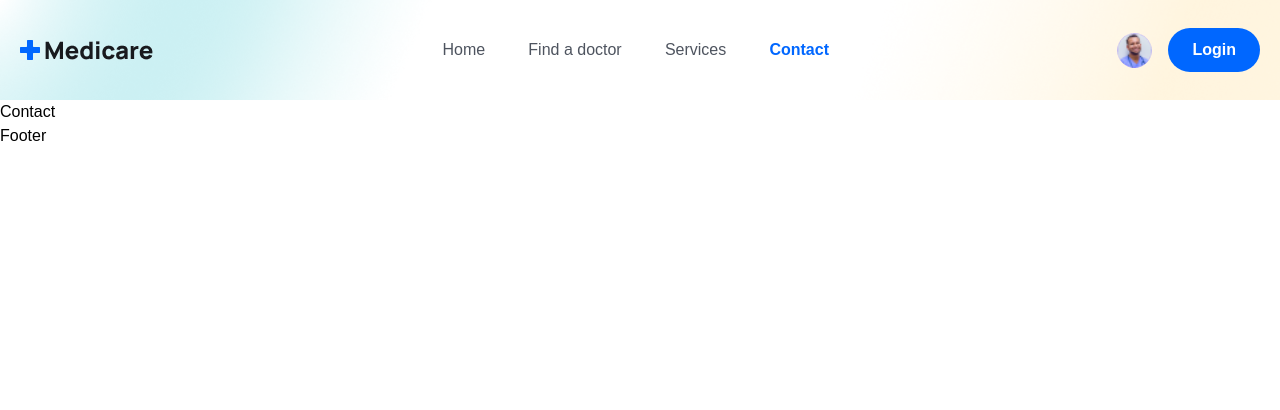
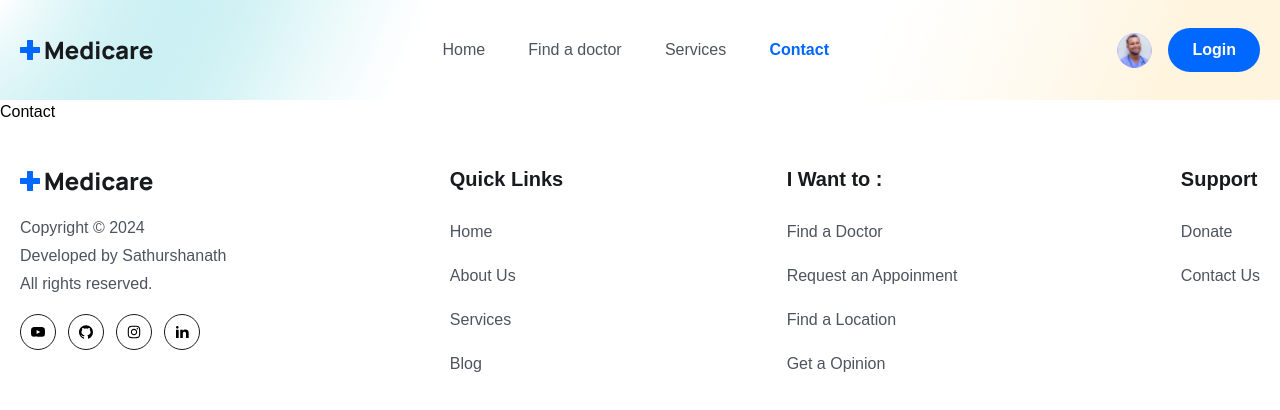
Before and after one commit to SathurshanPrabaharan/medicare-booking-app, a React (Vite) app in the folder frontend/: page /contact in a window 1280 px wide. Shown: the top 410 px of the page. Built offline with nearby package versions, Linux system fonts and the light colour scheme.

Commit message:
Implement Footer

```diff
--- a/frontend/src/Components/Footer/Footer.jsx
+++ b/frontend/src/Components/Footer/Footer.jsx
@@ -1,9 +1,134 @@
-import React from 'react'
+import React from "react";
+
+import { Link } from "react-router-dom";
+import logo from "../../assets/images/logo.png";
+import { RiLinkedinFill } from "react-icons/ri";
+import {
+  AiFillYoutube,
+  AiFillGithub,
+  AiOutlineInstagram,
+} from "react-icons/ai";
+
+const socialLinks = [
+  {
+    path: "https://www.youtube.com",
+    icon: <AiFillYoutube className="group-hover:text-white w-4 h-5" />,
+  },
+  {
+    path: "https://www.github.com",
+    icon: <AiFillGithub className="group-hover:text-white w-4 h-5" />,
+  },
+  {
+    path: "https://www.instagram.com",
+    icon: <AiOutlineInstagram className="group-hover:text-white w-4 h-5" />,
+  },
+  {
+    path: "https://www.linkedin.com",
+    icon: <RiLinkedinFill className="group-hover:text-white w-4 h-5" />,
+  },
+];
+
+const quickLinks01 = [
+  {
+    path: "/home",
+    display: "Home",
+  },
+  {
+    path: "/",
+    display: "About Us",
+  },
+  {
+    path: "/services",
+    display: "Services",
+  },
+  {
+    path: "/",
+    display: "Blog",
+  },
+];
+
+const quickLinks02 = [
+  {
+    path: "/find-a-doctor",
+    display: "Find a Doctor",
+  },
+  {
+    path: "/",
+    display: "Request an Appoinment",
+  },
+  {
+    path: "/",
+    display: "Find a Location",
+  },
+  {
+    path: "/",
+    display: "Get a Opinion",
+  },
+];
+
+const quickLinks03 = [
+  {
+    path: "/",
+    display: "Donate",
+  },
+  {
+    path: "/contact",
+    display: "Contact Us",
+  },
+];
 
 function Footer() {
+  const year = new Date().getFullYear();
+
   return (
-    <div>Footer</div>
-  )
+    <footer className="pb-16 pt-10">
+      <div className="container">
+        <div className="flex justify-between flex-col md:flex-row flex-wrap gap-[30px]">
+          <div>
+            <img src={logo} alt="" />
+            <p className="text-[16px] leading-7 font-[400] text-textColor mt-4">
+              Copyright &copy; {year} <br />
+              Developed by Sathurshanath <br />
+              All rights reserved.
+            </p>
+
+            <div className="flex items-center gap-3 mt-4">
+              {socialLinks.map((link, index) => (
+                <Link
+                  to={link.path}
+                  key={index}
+                  className="w-9 h-9 border border-solid border-[#181A1E] rounded-full flex justify-center items-center group hover:bg-primaryColor hover:border-none"
+                >
+                  {link.icon}
+                </Link>
+              ))}
+            </div>
+          </div>
+
+          <div>
+            <h2 className="text-[20px] leading-[30px] font-[700] mb-6 text-headingColor">Quick Links</h2>
+            <ul>
+              {quickLinks01.map((item,index)=><li key={index} className="mb-4"><Link to={item.path} className="text-[16px] leading-7 font-[400] text-textColor">{item.display}</Link></li>)}
+            </ul>
+          </div>
+
+          <div>
+            <h2 className="text-[20px] leading-[30px] font-[700] mb-6 text-headingColor">I Want to : </h2>
+            <ul>
+              {quickLinks02.map((item,index)=><li key={index} className="mb-4"><Link to={item.path} className="text-[16px] leading-7 font-[400] text-textColor">{item.display}</Link></li>)}
+            </ul>
+          </div>
+
+          <div>
+            <h2 className="text-[20px] leading-[30px] font-[700] mb-6 text-headingColor">Support</h2>
+            <ul>
+              {quickLinks03.map((item,index)=><li key={index} className="mb-4"><Link to={item.path} className="text-[16px] leading-7 font-[400] text-textColor">{item.display}</Link></li>)}
+            </ul>
+          </div>
+        </div>
+      </div>
+    </footer>
+  );
 }
 
-export default Footer
+export default Footer;
```
